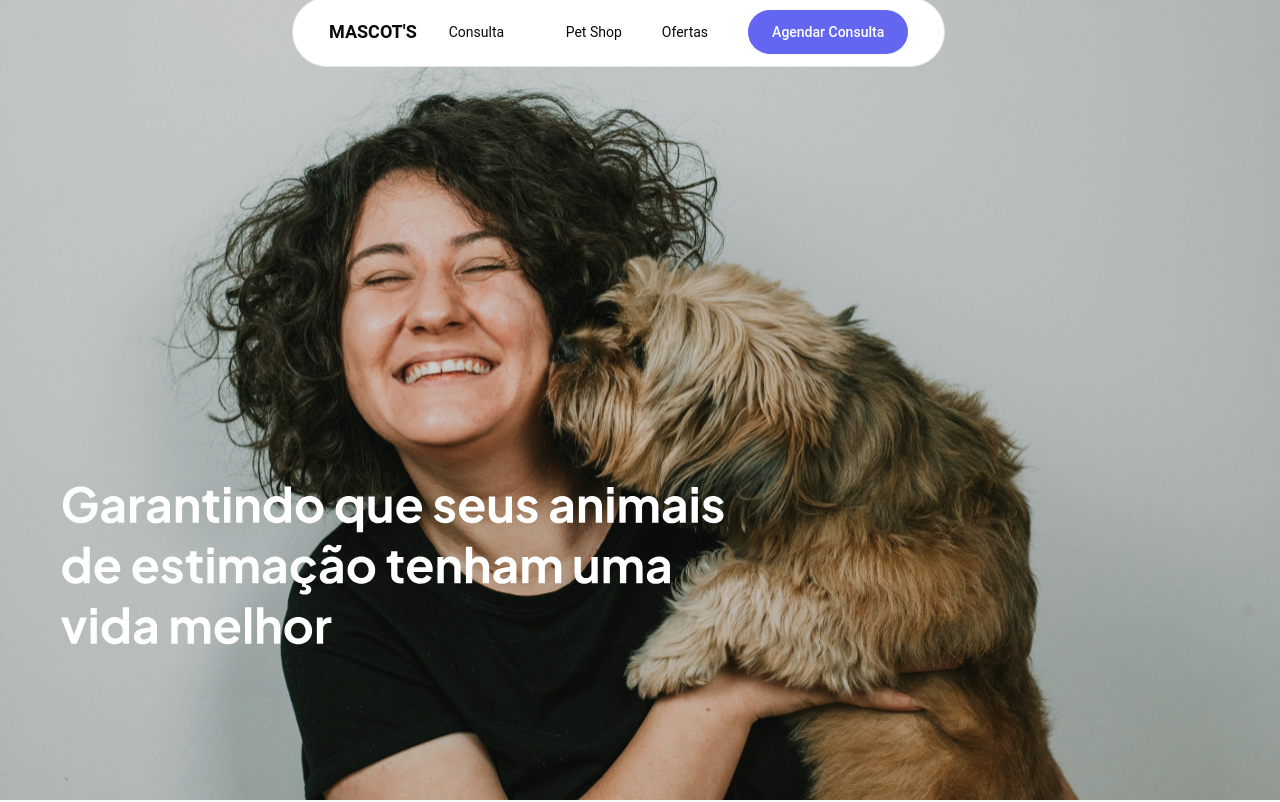
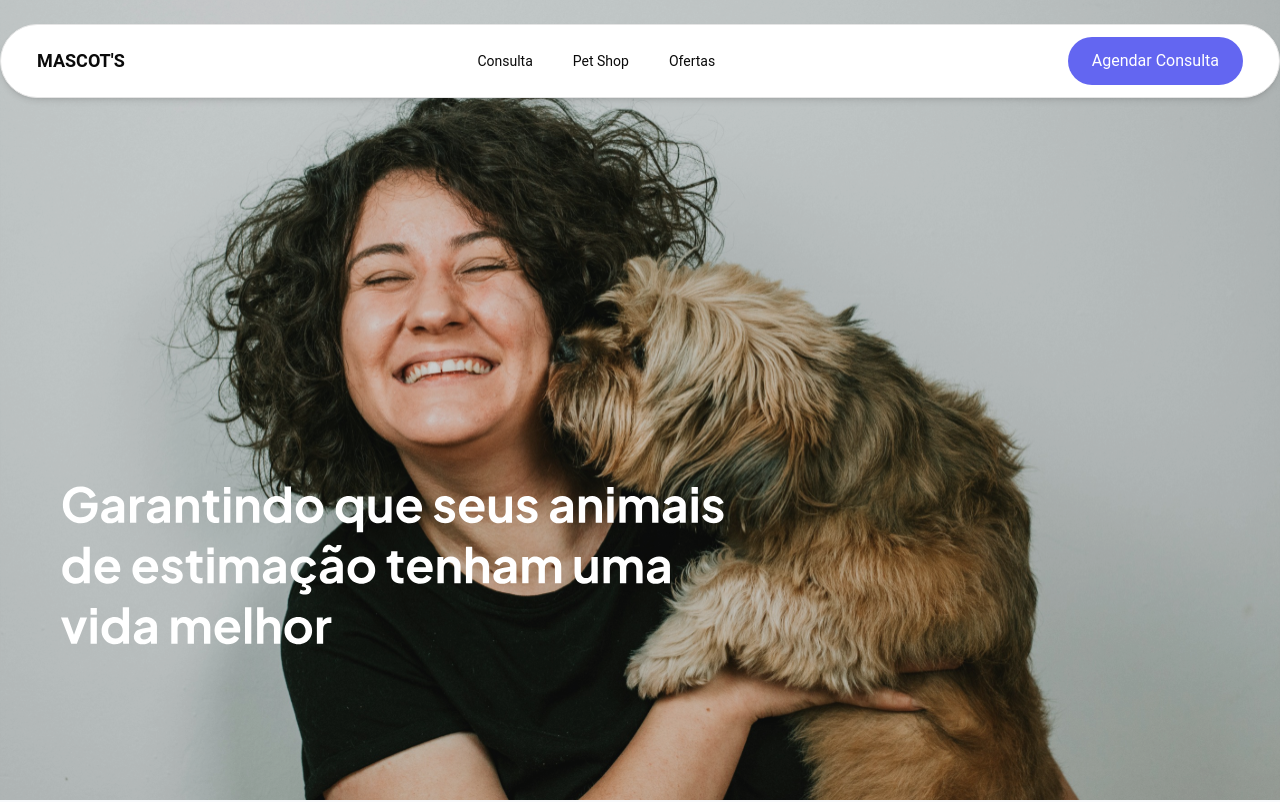
Before and after one commit to softexrecifepe/PI-MASCOTS-TURMA-07-EQUIPE-03, a Next.js app: page / in a window 1280 px wide. Shown: the top 802 px of the page. Built offline with nearby package versions, Linux system fonts and the light colour scheme.

Commit message:
feat: anima sidebar

```diff
--- a/src/app/components/Header/NavBar.tsx
+++ b/src/app/components/Header/NavBar.tsx
@@ -1,65 +1,71 @@
-import React from 'react';
+import React, { useState, useEffect } from 'react';
 import Link from 'next/link';
 import { motion } from 'framer-motion';
 
 const NavBar: React.FC = () => {
+  const [isSticky, setIsSticky] = useState(false);
+
+  useEffect(() => {
+    const handleScroll = () => {
+      setIsSticky(window.scrollY > 50);
+    };
+
+    window.addEventListener('scroll', handleScroll);
+    return () => {
+      window.removeEventListener('scroll', handleScroll);
+    };
+  }, []);
+
   return (
     <motion.nav
       data-layername="navBar"
-      className="flex flex-wrap gap-8 items-center self-center px-9 py-3 ml-2 bg-white border border-solid border-neutral-200 rounded-[54px] max-md:px-5 max-md:max-w-full"
+      className={`fixed top-0 left-0 right-0 z-50 mx-auto flex items-center justify-between px-9 py-3 bg-white border border-solid border-neutral-200 rounded-[54px] shadow-md transition-all duration-300 ${
+        isSticky ? 'rounded-none' : 'mt-6'
+      } max-md:px-5 max-md:max-w-full`}
       initial={{ opacity: 0 }}
       animate={{ opacity: 1 }}
       transition={{ duration: 0.8 }}
     >
       <motion.div
         data-layername="mascots"
-        className="self-stretch my-auto text-lg font-bold leading-none text-neutral-950"
+        className="text-lg font-bold leading-none text-neutral-950"
         whileHover={{ scale: 1.05 }}
       >
         MASCOT'S
       </motion.div>
 
-      <div className="flex flex-wrap gap-10 items-center self-stretch my-auto min-w-[240px] max-md:max-w-full">
-        <div className="flex gap-10 items-center self-stretch my-auto text-sm leading-none min-w-[240px] text-neutral-950">
+      <div className="flex flex-wrap gap-10 items-center text-sm text-neutral-950">
         <motion.div
           data-layername="consulta"
-            className="self-stretch my-auto w-[77px]"
-            whileHover={{ scale: 1.1, color: '#4F46E5' }}
+          className="hover:text-indigo-600"
+          whileHover={{ scale: 1.1 }}
         >
           <Link href="/consulta">Consulta</Link>
         </motion.div>
         <motion.div
           data-layername="petShop"
-            className="self-stretch my-auto"
-            whileHover={{ scale: 1.1, color: '#4F46E5' }}
+          className="hover:text-indigo-600"
+          whileHover={{ scale: 1.1 }}
         >
           Pet Shop
         </motion.div>
         <motion.div
           data-layername="ofertas"
-            className="self-stretch my-auto"
-            whileHover={{ scale: 1.1, color: '#4F46E5' }}
+          className="hover:text-indigo-600"
+          whileHover={{ scale: 1.1 }}
         >
           Ofertas
         </motion.div>
       </div>
 
-        <motion.div
-          className="flex gap-6 items-center self-stretch my-auto text-base font-medium leading-none text-center text-white"
-          initial={{ y: -10, opacity: 0 }}
-          animate={{ y: 0, opacity: 1 }}
-          transition={{ delay: 0.5, duration: 0.5 }}
-        >
       <motion.button
         data-layername="buttons"
-            className="gap-2 text-sm self-stretch px-6 py-3 my-auto bg-indigo-500 rounded-[48px] max-md:px-5"
+        className="px-6 py-3 bg-indigo-500 text-white rounded-[48px] hover:bg-indigo-600 transition-transform duration-300"
         whileHover={{ scale: 1.05 }}
         whileTap={{ scale: 0.95 }}
       >
         Agendar Consulta
       </motion.button>
-        </motion.div>
-      </div>
     </motion.nav>
   );
 };
```
Lines whose indentation alone changed are shown as unchanged.
